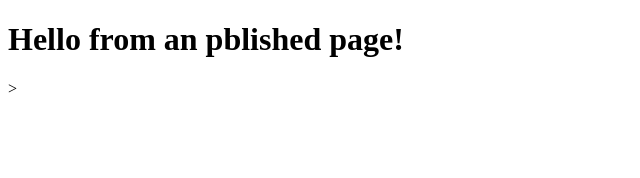
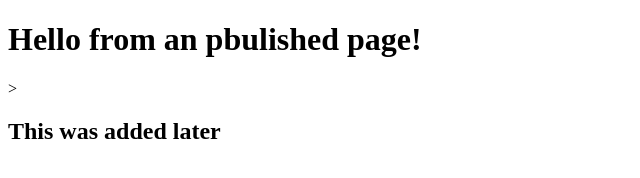
Before and after one commit to GrgSimion/my_first_record, a plain HTML site: page index.html in a window 1280 px wide. Shown: the whole page, without its empty margins (0-640 px from the left). Drawn offline with Linux system fonts and the light colour scheme.

Commit message:
add more text content

```diff
--- a/index.html
+++ b/index.html
@@ -6,7 +6,8 @@
     <title>My first published website</title>
 </head>
 <body>
-<h1> Hello from an pblished page!</h1>>
 
+<h1> Hello from an pbulished page!</h1>>
+    <h2>This was added later</h2>
 </body>
 </html>
```
